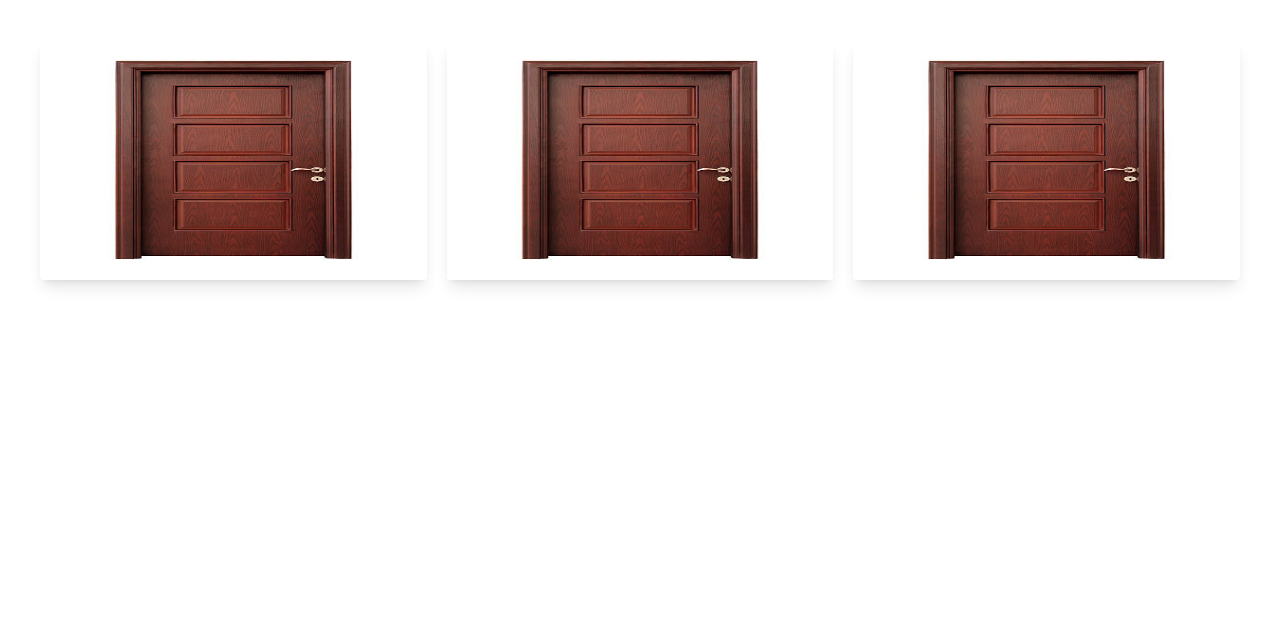
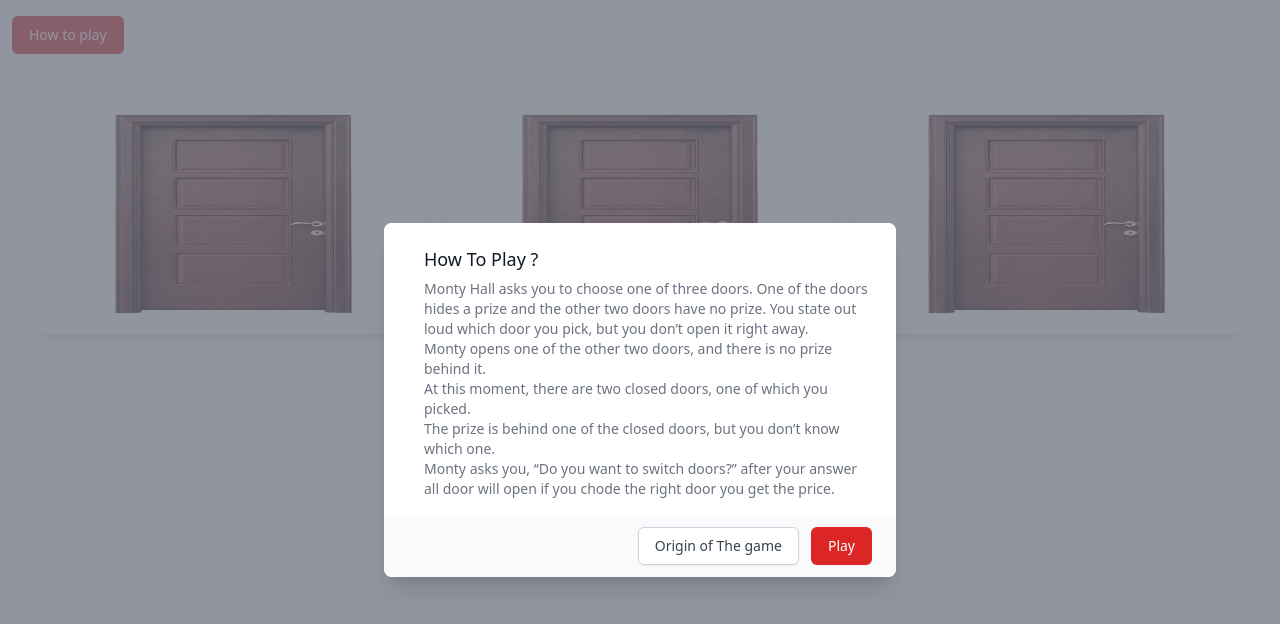
Before and after one commit to sanketbhai/montyhallgame.github.io, a plain HTML site: page index.html in a window 1280 px wide. Drawn offline with nearby package versions, Linux system fonts and the light colour scheme.

Commit message:
new image added

```diff
--- a/index.html
+++ b/index.html
@@ -9,6 +9,67 @@
     <script src="script.js"></script>
 </head>
 <body>
+        <!-- This example requires Tailwind CSS v2.0+ -->
+      <div id="model" class="relative z-10" aria-labelledby="modal-title" role="dialog" aria-modal="true">
+        <!--
+          Background backdrop, show/hide based on modal state.
+
+          Entering: "ease-out duration-300"
+            From: "opacity-0"
+            To: "opacity-100"
+          Leaving: "ease-in duration-200"
+            From: "opacity-100"
+            To: "opacity-0"
+        -->
+        <div class="fixed inset-0 bg-gray-500 bg-opacity-75 transition-opacity"></div>
+
+        <div class="fixed z-10 inset-0 overflow-y-auto">
+          <div class="flex items-end sm:items-center justify-center min-h-full p-4 text-center sm:p-0">
+            <!--
+              Modal panel, show/hide based on modal state.
+
+              Entering: "ease-out duration-300"
+                From: "opacity-0 translate-y-4 sm:translate-y-0 sm:scale-95"
+                To: "opacity-100 translate-y-0 sm:scale-100"
+              Leaving: "ease-in duration-200"
+                From: "opacity-100 translate-y-0 sm:scale-100"
+                To: "opacity-0 translate-y-4 sm:translate-y-0 sm:scale-95"
+            -->
+            <div class="relative bg-white rounded-lg text-left overflow-hidden shadow-xl transform transition-all sm:my-8 sm:max-w-lg sm:w-full">
+              <div class="bg-white px-4 pt-5 pb-4 sm:p-6 sm:pb-4">
+                <div class="sm:flex sm:items-start">
+                  <!-- <div class="mx-auto flex-shrink-0 flex items-center justify-center h-12 w-12 rounded-full bg-red-100 sm:mx-0 sm:h-10 sm:w-10"> -->
+                    <!-- Heroicon name: outline/exclamation -->
+                    <!-- <svg class="h-6 w-6 text-red-600" xmlns="http://www.w3.org/2000/svg" fill="none" viewBox="0 0 24 24" stroke-width="2" stroke="currentColor" aria-hidden="true"> -->
+                      <!-- <path stroke-linecap="round" stroke-linejoin="round" d="M12 9v2m0 4h.01m-6.938 4h13.856c1.54 0 2.502-1.667 1.732-3L13.732 4c-.77-1.333-2.694-1.333-3.464 0L3.34 16c-.77 1.333.192 3 1.732 3z" /> -->
+                    <!-- </svg> -->
+                  <!-- </div> -->
+                  <div class="mt-3 text-center sm:mt-0 sm:ml-4 sm:text-left">
+                    <h3  class="text-lg leading-6 font-medium text-gray-900" id="modal-title">How To Play ?</h3>
+                    <div class="mt-2">
+                      <p class="text-sm text-gray-500">Monty Hall asks you to choose one of three doors. One of the doors hides a prize and the other two doors have no prize. You state out loud which door you pick, but you don’t open it right away.</p>
+                      <p class="text-sm text-gray-500">Monty opens one of the other two doors, and there is no prize behind it.</p>
+                      <p class="text-sm text-gray-500">At this moment, there are two closed doors, one of which you picked.</p>
+                      <p class="text-sm text-gray-500">The prize is behind one of the closed doors, but you don’t know which one.</p>
+                      <p class="text-sm text-gray-500">Monty asks you, “Do you want to switch doors?” after your answer all door will open if you chode the right door you get the price.</p>
+                    </div>
+                  </div>
+                </div>
+              </div>
+              <div class="bg-gray-50 px-4 py-3 sm:px-6 sm:flex sm:flex-row-reverse">
+                <button  onclick="hidemodel()" type="button" class="w-full inline-flex justify-center rounded-md border border-transparent shadow-sm px-4 py-2 bg-red-600 text-base font-medium text-white hover:bg-red-700 focus:outline-none focus:ring-2 focus:ring-offset-2 focus:ring-red-500 sm:ml-3 sm:w-auto sm:text-sm">Play</button>
+                <a href="https://en.wikipedia.org/wiki/Monty_Hall_problem#:~:text=The%20Monty%20Hall%20problem%20is,the%20American%20Statistician%20in%201975." class="mt-3 w-full inline-flex justify-center rounded-md border border-gray-300 shadow-sm px-4 py-2 bg-white text-base font-medium text-gray-700 hover:bg-gray-50 focus:outline-none focus:ring-2 focus:ring-offset-2 focus:ring-indigo-500 sm:mt-0 sm:ml-3 sm:w-auto sm:text-sm">Origin of The game</a>
+              </div>
+            </div>
+          </div>
+        </div>
+      </div>
+
+
+
+
+    <button onclick="showmodel()" type="button" class="mx-2 w-full mt-4  inline-flex justify-center rounded-md border border-transparent shadow-sm px-4 py-2 bg-red-600 text-base font-medium text-white hover:bg-red-700 focus:outline-none focus:ring-2 focus:ring-offset-2 focus:ring-red-500 sm:ml-3 sm:w-auto sm:text-sm">How to play</button>
+
     <div id="gameboard" class="p-10 h-80 grid grid-cols-1 sm:grid-cols-1 md:grid-cols-3 lg:grid-cols-3 xl:grid-cols-3 gap-5">
         <!--Card 1-->
         <a id="0"  onclick='select(this)' class=" rounded overflow-hidden shadow-lg">
--- a/script.js
+++ b/script.js
@@ -46,9 +46,11 @@ var opend = -1
         for(var i= 0; i <=2; i++){
             if (i !== opend && i !== selected){
                 selected = i
+                break;
             }
 
         }
+        console.log('selected'+selected)
         result()
     }
 
@@ -79,12 +81,12 @@ var opend = -1
         document.getElementById("result").hidden = false
         if(a[selected] == 1){
             // win= win+1
-            document.getElementById("result").innerHTML = "Congo !! You won<br><button onclick='restart()' class='text-white bg-red-600 p-1 text-xl rounded'>restart</button>"
+            document.getElementById("result").innerHTML = "Congo !! You won<br><button onclick='restart()' class='text-white bg-red-600 p-1 text-xl rounded'>Restart</button>"
             // document.getElementById("count").innerHTML = "win : " + win.toString() + "loss : " + loss.toString()
         }
         else{
             // loss= loss+1
-            document.getElementById("result").innerHTML = "You Lose<br><button onclick='restart()' class='text-white bg-red-600 p-1 text-xl rounded'>restart</button>"
+            document.getElementById("result").innerHTML = "You Lose<br><button onclick='restart()' class='text-white bg-red-600 p-1 text-xl rounded'>Restart</button>"
             // document.getElementById("count").innerHTML = "win : " + win.toString() + "loss : " + loss.toString()
         }
 
@@ -96,6 +98,7 @@ var opend = -1
         selected = -1
         reveled = -1
         opend = -1
+        console.log(a)
         document.getElementById("result").innerHTML =""
         document.getElementById("gameboard").innerHTML=`
         <a id="0"  onclick='select(this)' class=" rounded overflow-hidden shadow-lg">
@@ -115,3 +118,13 @@ var opend = -1
 
         </a>`
     }
+
+    function hidemodel(){
+        console.log('hidemodel')
+        document.getElementById("model").hidden = true
+    }
+
+    function showmodel(){
+        console.log('hidemodel')
+        document.getElementById("model").hidden = false
+    }
```
Also changed, not shown: cute-cartoon-goat-character-smiling-cheerfully_51194-282.webp (deleted), goat.webp, 1 other file.
